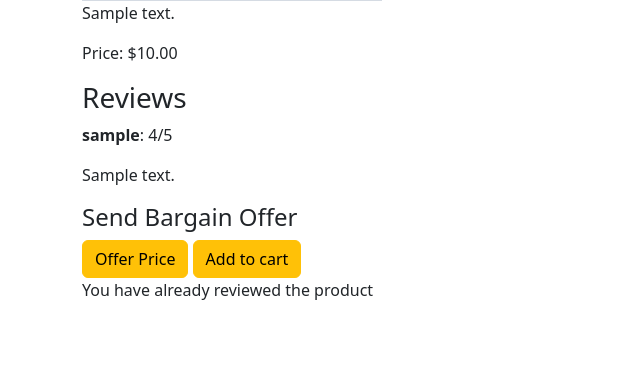
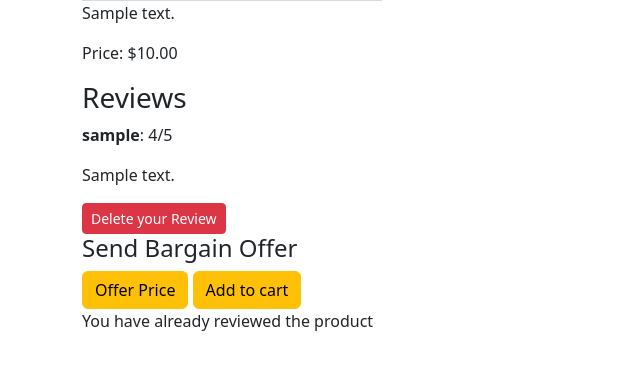
Before and after one commit to 0Junaid0/cartzilla, a Django app: page /product/1/ in a window 1280 px wide. Shown: the part 350-720 px from the top of the page, without its empty margins (0-640 px from the left). Run offline with Django 5.2, Linux system fonts and the light colour scheme; a user stored in the database is signed in; tables that the repository leaves empty hold one stand-in row (values such as "Sample post"); grey boxes marked "Sample" are stand-in pictures; parts of the project's set-up code (start-up, migrations or seed data) failed here and were passed over.

Commit message:
add direct link on click product, review link on order history for status = completed order and delete review option

```diff
--- a/products/urls.py
+++ b/products/urls.py
@@ -10,4 +10,6 @@ urlpatterns = [
     path('product/bargain/<int:pk>/', views.bargain_offer_view, name='bargain_offer'),
     path('products/', views.products_view, name='products'),
     path('seller/dashboard/', views.seller_dashboard_view, name='seller_dashboard'),
+    path('review/<int:pk>/delete/', views.delete_review_view, name='delete_review'),
+
 ]
--- a/products/views.py
+++ b/products/views.py
@@ -118,3 +118,16 @@ def seller_dashboard_view(request):
 
     products = Product.objects.filter(seller=request.user)
     return render(request, 'products/seller_dashboard.html', {'products': products})
+
+@login_required
+def delete_review_view(request, pk):
+    review = get_object_or_404(ProductReview, pk=pk)
+
+    if review.user != request.user:
+        messages.error(request, 'You cannot delete this review')
+        return redirect('product_detail')
+
+    product_id = review.product.pk
+    review.delete()
+    messages.success(request,'review deleted')
+    return redirect('product_detail', pk=product_id)
--- a/templates/products/product_detail.html
+++ b/templates/products/product_detail.html
@@ -9,6 +9,12 @@
 {% for review in reviews %}
 <p><strong>{{ review.user.username }}</strong>: {{ review.rating }}/5</p>
 <p>{{ review.comment }}</p>
+{% if review.user == request.user %}
+        <form action="{% url 'delete_review' review.pk %}" method="post" style="display:inline;">
+          {% csrf_token %}
+          <button type="submit" class="btn btn-sm btn-danger">Delete your Review </button>
+        </form>
+{% endif %}
 {% endfor %}
 
 {% if user.is_customer %}
--- a/templates/shopping/cart.html
+++ b/templates/shopping/cart.html
@@ -25,6 +25,7 @@
 </table>
 <h3>Total: ${{ total }}</h3>
 <a href="{% url 'checkout' %}" class="btn btn-success">Checkout</a>
+<a href="{% url 'products' %}" class="btn btn-success">Add more products</a>
 {% else %}
 <p>Your cart is empty.</p>
 {% endif %}
--- a/templates/shopping/order_history.html
+++ b/templates/shopping/order_history.html
@@ -16,7 +16,10 @@
       {% for item in order.orderitem_set.all %}
       <li class="list-group-item d-flex justify-content-between align-items-center">
         <div>
-          <strong>{{ item.product.name }}</strong><br>
+          <a href="{% url 'product_detail' item.product.pk%}"> <strong>{{ item.product.name }}</strong><br></a>
+          {% if order.status == "Completed" %}
+          <a href="{% url 'product_detail' item.product.pk %}">Add a review</a><br>
+          {% endif %}
           Quantity: {{ item.quantity }}<br>
           Price: ${{ item.price }}<br>
           Subtotal: ${{ item.subtotal }}
```
Also changed, not shown: media/product_images/t_shirt.jpg (added).
